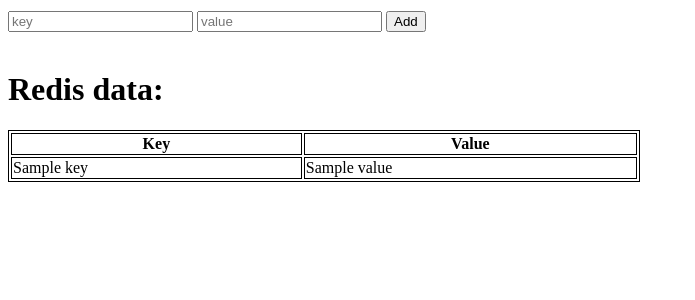
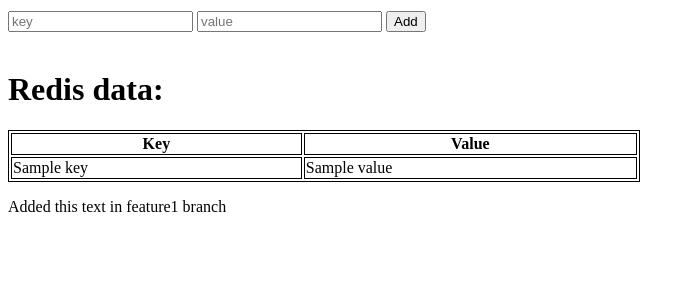
Before and after one commit to f5AFfMhv/DevOps-test-project, a Flask app: template app/templates/index.html in a window 1280 px wide. Shown: the part 137-437 px from the top of the page, without its empty margins (0-695 px from the left). Run offline with Flask 2, Linux system fonts and the light colour scheme; the template is opened without the code that fills it: most values are stand-ins (such as "Sample title", 1, 10 or a date in 2020).

Commit message:
feature1

```diff
--- a/app/templates/index.html
+++ b/app/templates/index.html
@@ -25,5 +25,6 @@
         </tr>
         {% endfor %}
       </table>
+      <p>Added this text in feature1 branch</p>
 </body>
 </html>
```
